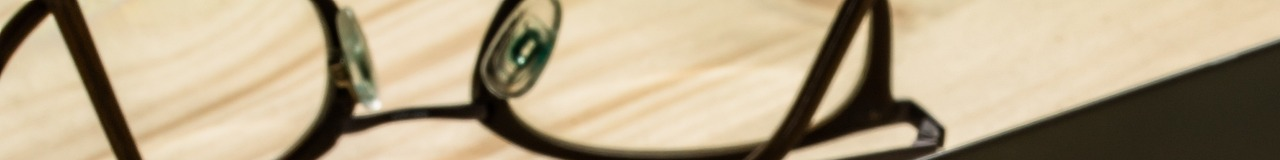
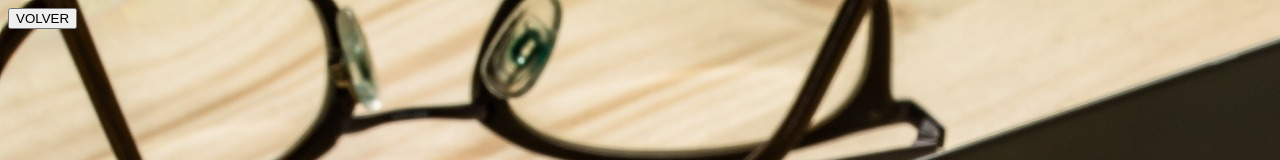
Before and after one commit to VictoriaSvaikauskas/agenda2_front, an Angular app: page /Sign_up in a window 1280 px wide. Shown: the top 160 px of the page. Built offline with nearby package versions, Linux system fonts and the light colour scheme.

Commit message:
CAMBIOS JUANI

```diff
--- a/src/app/core/constants/backend.ts
+++ b/src/app/core/constants/backend.ts
@@ -1 +1 @@
-export const BACKEND_URL: string = "";
+export const BACKEND_URL: string = "https://localhost:7093";
--- a/src/app/public/pages/contact-details/contact-details-routing.module.ts
+++ b/src/app/public/pages/contact-details/contact-details-routing.module.ts
@@ -3,6 +3,7 @@ import { RouterModule, Routes } from '@angular/router';
 import { ContactDetailsComponent } from './contact-details.component';
 
 const routes: Routes = [
+
   {
     path: 'new',
     component: ContactDetailsComponent,
--- a/src/app/public/pages/contact-details/contact-details.component.html
+++ b/src/app/public/pages/contact-details/contact-details.component.html
@@ -1,3 +1,5 @@
+<button [routerLink]="['/contactsfake']">VOLVER</button>
+
 <form (ngSubmit)="save()">
     <app-editable-input
     [fieldLabel]="'First Name'"
--- a/src/app/public/pages/contacts/contacts.component.html
+++ b/src/app/public/pages/contacts/contacts.component.html
@@ -1,3 +1,5 @@
+<button [routerLink]="['']">VOLVER</button>
+
 <header>
   <button [routerLink]="['/contacts/new']"  id="addContact">addContact</button>
 </header>
--- a/src/app/public/pages/signup/signup.component.html
+++ b/src/app/public/pages/signup/signup.component.html
@@ -1,3 +1,4 @@
+<button [routerLink]="['']">VOLVER</button>
 <p>
     <body>
 
```
